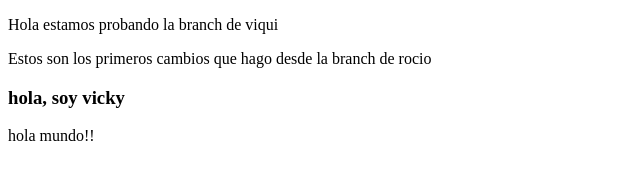
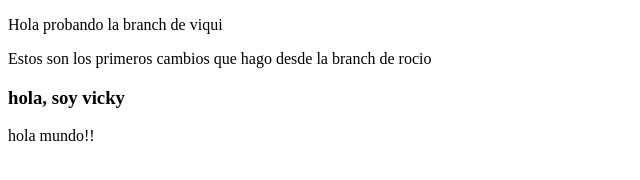
Before and after one commit to fviccia/pruebaRamas, a plain HTML site: page index.html in a window 1280 px wide. Shown: the full height of the page, 0-640 px from the left. Drawn offline with Linux system fonts and the light colour scheme.

Commit message:
First Change

```diff
--- a/index.html
+++ b/index.html
@@ -10,7 +10,7 @@
 
 <body>
     <div>
-        <p>Hola estamos probando la branch de viqui</p>
+        <p>Hola probando la branch de viqui</p>
     </div>
     <p>Estos son los primeros cambios que hago desde la branch de rocio</p>
     <h3>hola, soy vicky</h3>
```
